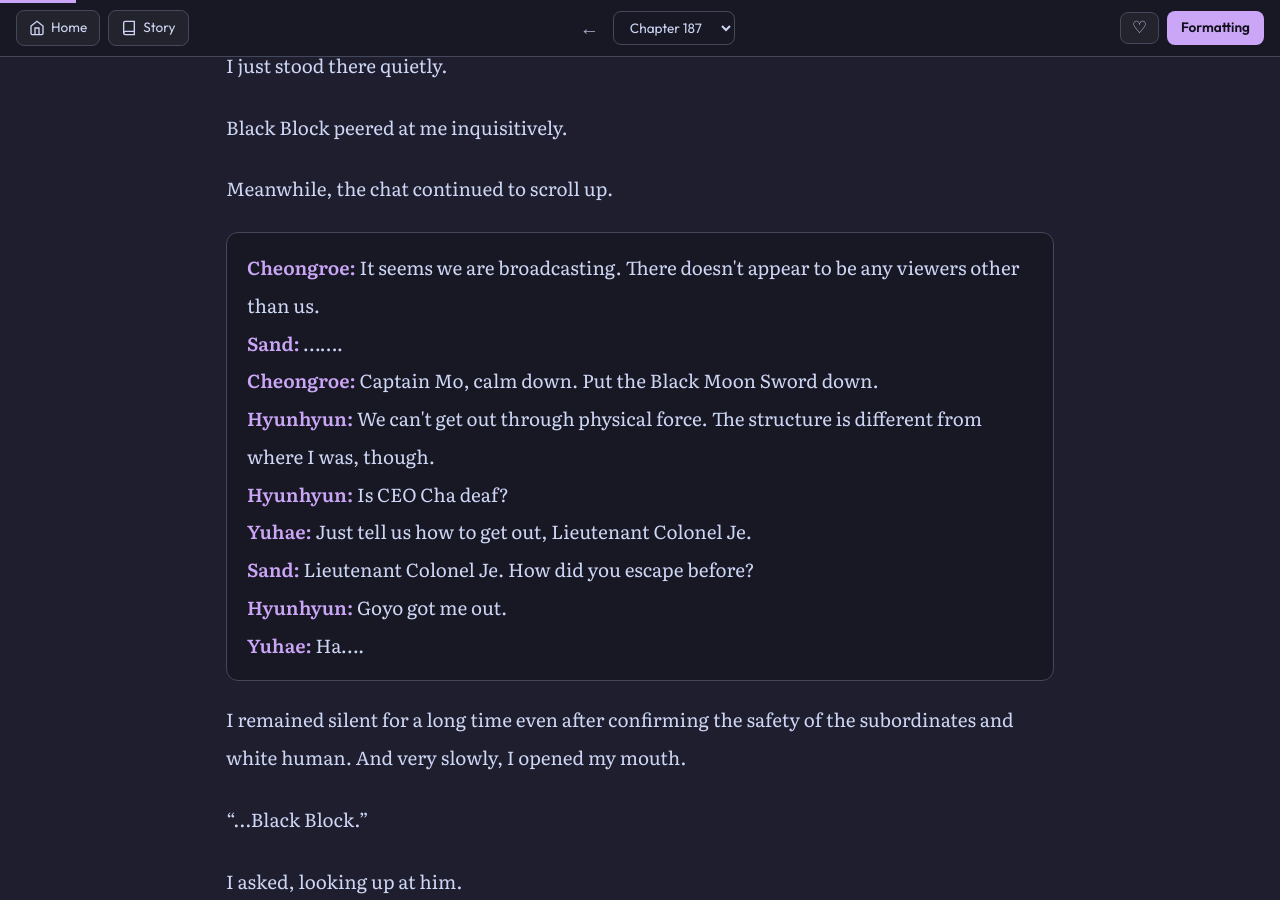
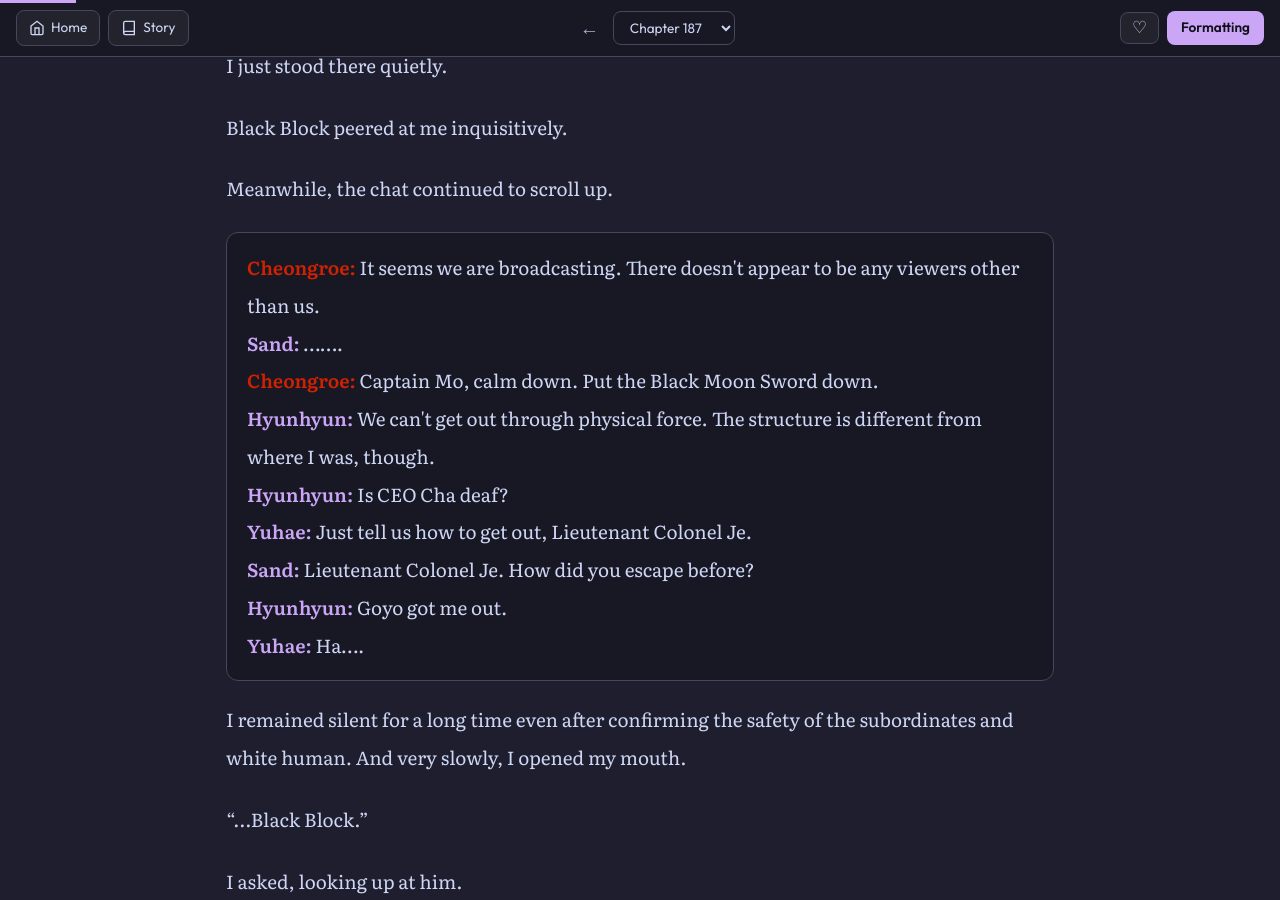
Before and after one commit to soleumn/soleumn.github.io, a Jekyll site: the page built from _chapters/eoshinki/ch187.md, in a window 1280 px wide and 900 px high, scrolled down 1090 px. Built offline with Jekyll 4.4.1, drawn with Linux system fonts in a browser that asks for light colours; some web fonts are replaced; comment, search, counter and statistics services are not loaded.

Commit message:
Update ch187.md

```diff
--- a/_chapters/eoshinki/ch187.md
+++ b/_chapters/eoshinki/ch187.md
@@ -40,9 +40,9 @@ Meanwhile, the chat continued to scroll up.
 
 <div class="chat-box">
   <div style="font-size:inherit;">
-    <span style="color:var(--detalhe-accent);font-weight:700;flex-shrink:0">Cheongroe:</span> It seems we are broadcasting. There doesn't appear to be any viewers other than us.<br>
+    <span style="color:#D12200;font-weight:700;flex-shrink:0">Cheongroe:</span> It seems we are broadcasting. There doesn't appear to be any viewers other than us.<br>
     <span style="color:var(--detalhe-accent);font-weight:700;flex-shrink:0">Sand:</span> …….<br>
-    <span style="color:var(--detalhe-accent);font-weight:700;flex-shrink:0">Cheongroe:</span> Captain Mo, calm down. Put the Black Moon Sword down.<br>
+    <span style="color:#D12200;font-weight:700;flex-shrink:0">Cheongroe:</span> Captain Mo, calm down. Put the Black Moon Sword down.<br>
     <span style="color:var(--detalhe-accent);font-weight:700;flex-shrink:0">Hyunhyun:</span> We can't get out through physical force. The structure is different from where I was, though.<br>
     <span style="color:var(--detalhe-accent);font-weight:700;flex-shrink:0">Hyunhyun:</span> Is CEO Cha deaf?<br>
     <span style="color:var(--detalhe-accent);font-weight:700;flex-shrink:0">Yuhae:</span> Just tell us how to get out, Lieutenant Colonel Je.<br>
@@ -197,8 +197,8 @@ They were worrying about me, left all alone.
     <span style="color:var(--detalhe-accent);font-weight:700;flex-shrink:0">Sand:</span> Of all situations, Trainee is all alone....<br>
     <span style="color:var(--detalhe-accent);font-weight:700;flex-shrink:0">Hyunhyun:</span> What was on everyone's plate in the banquet hall?<br>
     <span style="color:var(--detalhe-accent);font-weight:700;flex-shrink:0">Sand:</span> Huh? Mine had a hamburger.<br>
-    <span style="color:var(--detalhe-accent);font-weight:700;flex-shrink:0">Cheongroe:</span> There was nothing in front of me.<br>
-    <span style="color:var(--detalhe-accent);font-weight:700;flex-shrink:0">Cheongroe:</span> CEO Cha's plate wasn't something meant for a feast either.<br>
+    <span style="color:#D12200;font-weight:700;flex-shrink:0">Cheongroe:</span> There was nothing in front of me.<br>
+    <span style="color:#D12200;font-weight:700;flex-shrink:0">Cheongroe:</span> CEO Cha's plate wasn't something meant for a feast either.<br>
   </div>
 </div>
 
@@ -210,7 +210,7 @@ Another sin was added to Black Block's tally. I was curious about white human's
 
 <div class="chat-box">
   <div style="font-size:inherit;">
-    <span style="color:var(--detalhe-accent);font-weight:700;flex-shrink:0">Cheongroe:</span> It looks like Goyo is talking, but I can't hear his voice, only music.<br>
+    <span style="color:#D12200;font-weight:700;flex-shrink:0">Cheongroe:</span> It looks like Goyo is talking, but I can't hear his voice, only music.<br>
     <span style="color:var(--detalhe-accent);font-weight:700;flex-shrink:0">Sand:</span> Does the music change depending on the situation?<br>
     <span style="color:var(--detalhe-accent);font-weight:700;flex-shrink:0">Hyunhyun:</span> It looks like there's a way out here. Captain Kwak, Captain Mo. Check this out.<br>
     <span style="color:var(--detalhe-accent);font-weight:700;flex-shrink:0">Hyunhyun:</span> Why don't you stop rampaging and come over here, CEO Cha?<br>
@@ -223,7 +223,7 @@ As dark subordinate directed the escape, a new figure appeared in the chat windo
 <div class="chat-box">
   <div style="font-size:inherit;">
     <span style="color:var(--detalhe-accent);font-weight:700;flex-shrink:0">Sand:</span> …!<br>
-    <span style="color:var(--detalhe-accent);font-weight:700;flex-shrink:0">Cheongroe:</span> Fuck, that scared me.<br>
+    <span style="color:#D12200;font-weight:700;flex-shrink:0">Cheongroe:</span> Fuck, that scared me.<br>
     <span style="color:var(--detalhe-accent);font-weight:700;flex-shrink:0">Winter:</span> Haa, haa.... Thank you for saving me....<br>
     <span style="color:var(--detalhe-accent);font-weight:700;flex-shrink:0">Yuhae:</span> Ms. Kang Byeokrin. Didn't we agree that you would wait in the safe zone until the Clear?<br>
     <span style="color:var(--detalhe-accent);font-weight:700;flex-shrink:0">Winter:</span> I'm sorry, CEO Cha.<br>
@@ -358,7 +358,7 @@ Recalling my memories, I glanced sideways at the chat window. The unfamiliar ent
     <span style="color:var(--detalhe-accent);font-weight:700;flex-shrink:0">Winter:</span> ...This! I know this. It's a donation!<br>
     <span style="color:var(--detalhe-accent);font-weight:700;flex-shrink:0">Sand:</span> Donation?<br>
     <span style="color:var(--detalhe-accent);font-weight:700;flex-shrink:0">Winter:</span> Yes. But this is... not spending money, but... ■■■...<br>
-    <span style="color:var(--detalhe-accent);font-weight:700;flex-shrink:0">Cheongroe:</span> Chestnut is acting a bit weird. That ingredient looks strange too, doesn't it?<br>
+    <span style="color:#D12200;font-weight:700;flex-shrink:0">Cheongroe:</span> Chestnut is acting a bit weird. That ingredient looks strange too, doesn't it?<br>
   </div>
 </div>
 
```
